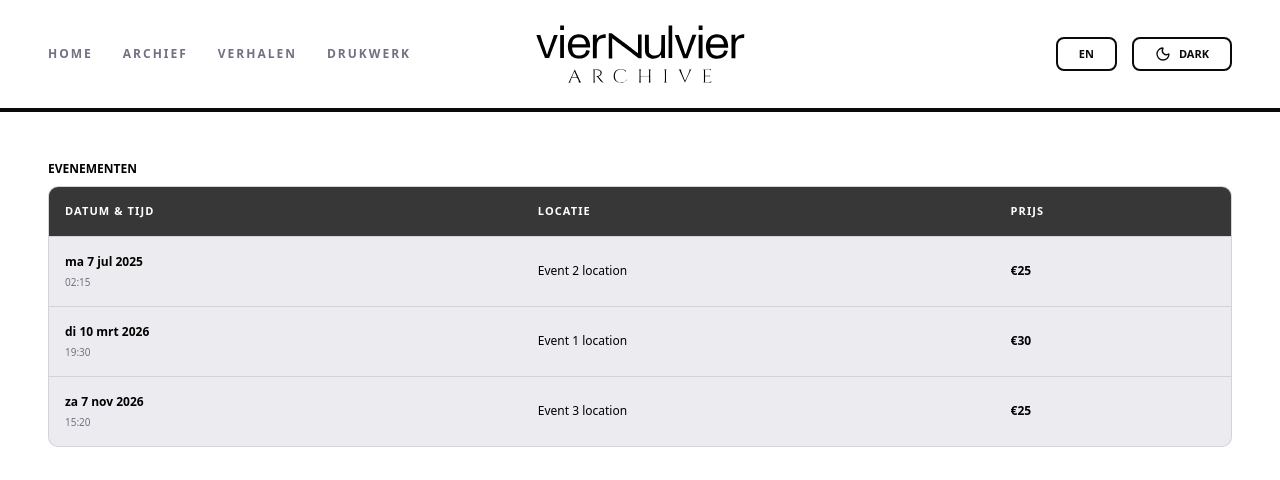
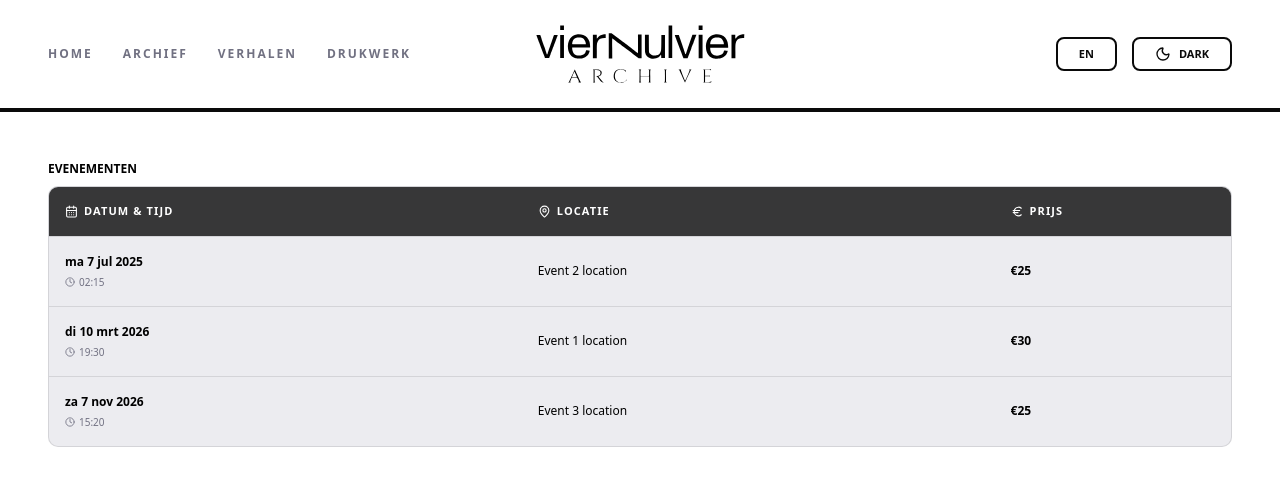
Before and after one commit to SELab-2/viernulvier-4, a Nuxt app in the folder frontend/: page /tempShowcase in a window 1280 px wide. Shown: the top 480 px of the page. Built offline with nearby package versions, Linux system fonts and the light colour scheme.

Commit message:
added icons

```diff
--- a/frontend/app/components/production/EventTable.vue
+++ b/frontend/app/components/production/EventTable.vue
@@ -18,6 +18,7 @@
 
 import type {EventItem} from "../../types/EventItem";
 const { t, locale } = useI18n()
+import { CalendarDays, MapPin, Euro, Clock } from "lucide-vue-next";
 
 interface Props {
   events: EventItem[]
@@ -62,9 +63,9 @@ const sortedEvents = computed(() => { // function to sort the events, oldest fir
         <!-- Header -->
         <thead>
         <tr class="bg-foreground/80 dark: bg-foreground/60 text-background text-[11px] uppercase tracking-widest">
-          <th class="text-left p-4 w-[40%]">{{ t('production.dateAndTime') }}</th>
-          <th class="text-left p-4 w-[40%]">{{ t('production.location') }}</th>
-          <th class="text-left p-4 w-[20%]">{{ t('production.price') }}</th>
+          <th class="text-left p-4 w-[40%]"><span class="flex items-center gap-1.5"><CalendarDays :size="13" />{{ t('production.dateAndTime') }}</span></th>
+          <th class="text-left p-4 w-[40%]"><span class="flex items-center gap-1.5"><MapPin :size="13" />{{ t('production.location') }}</span></th>
+          <th class="text-left p-4 w-[20%]"><span class="flex items-center gap-1.5"><Euro :size="13" />{{ t('production.price') }}</span></th>
         </tr>
         </thead>
 
@@ -86,7 +87,7 @@ const sortedEvents = computed(() => { // function to sort the events, oldest fir
               <!-- Date -->
               <td class="p-4 w-[40%] max-w-0">
                 <p class="font-bold text-[12px] truncate">{{ formatDate(event.date) }}</p>
-                <p class="text-[10px] text-muted-foreground mt-1 truncate">{{ formatTime(event.date) }}</p>
+                <p class="flex items-center gap-1 text-[10px] text-muted-foreground mt-1 truncate"><Clock :size="10" class="shrink-0" />{{ formatTime(event.date) }}</p>
               </td>
 
               <!-- Location -->
```
